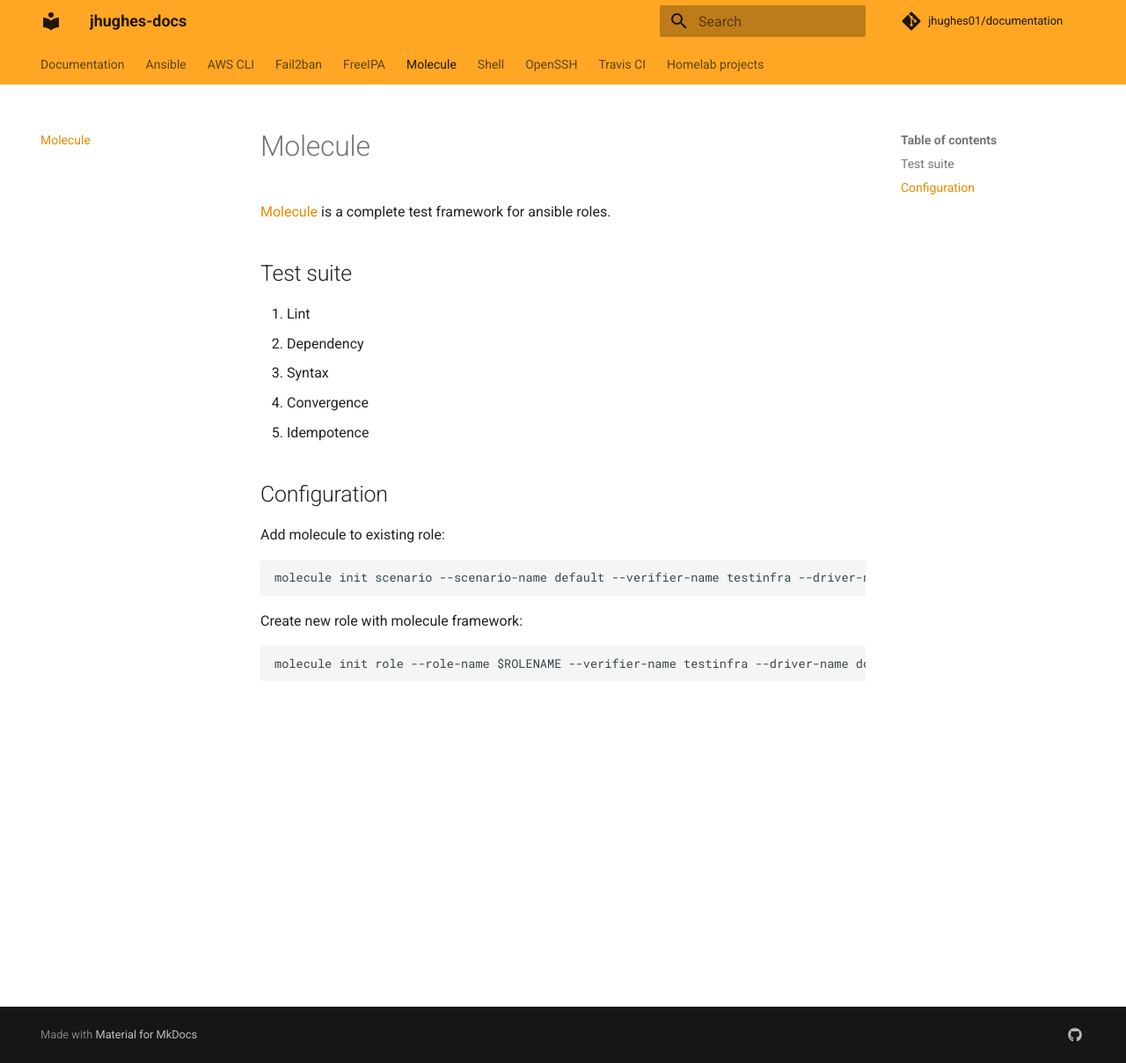
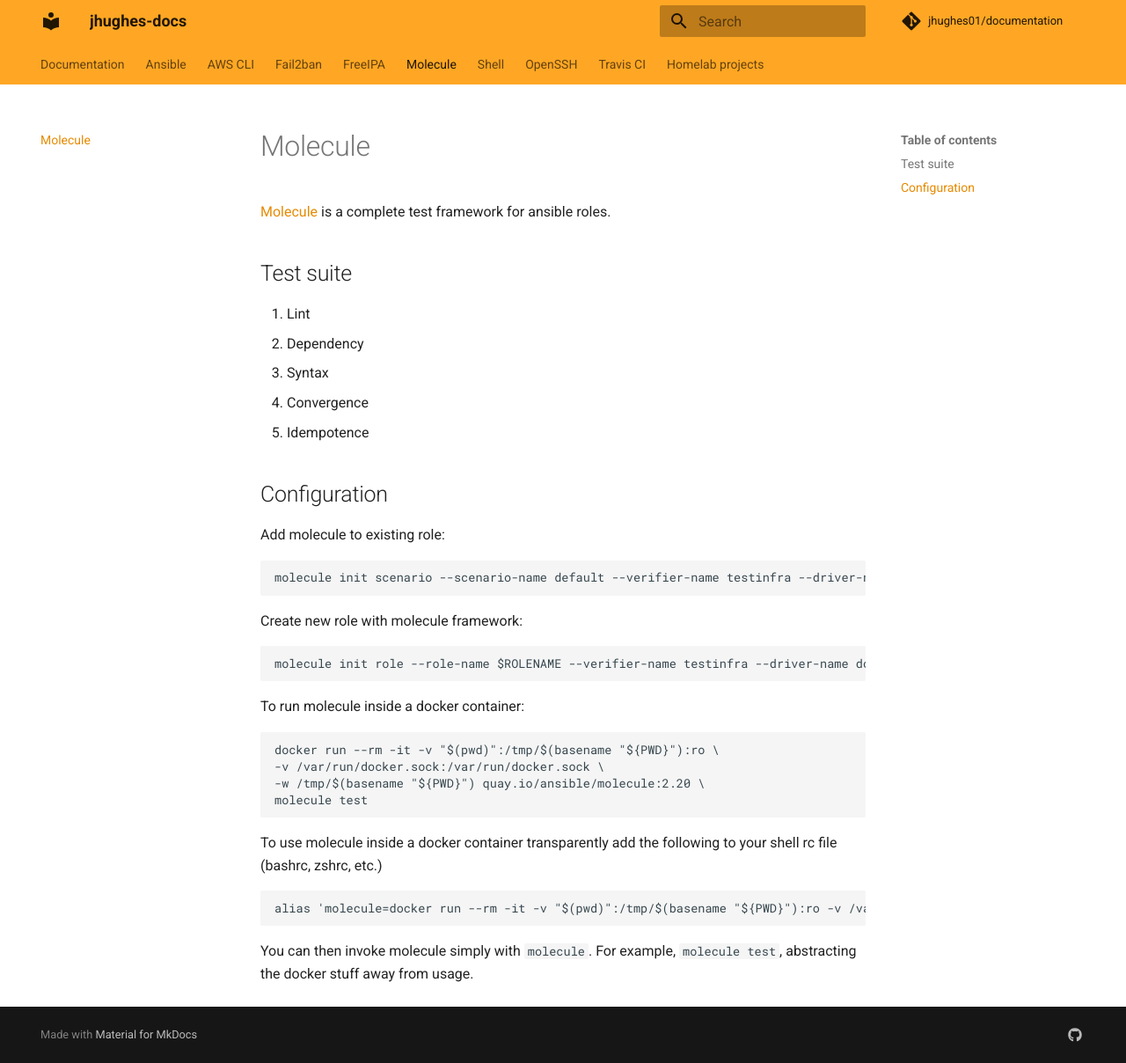
Before and after one commit to jackson-hughes/documentation, an MkDocs documentation site: the page built from docs/molecule.md, in a window 1280 px wide and 1208 px high. Shown: the whole window at 88% size. Built offline with MkDocs 1.6.1 and Material for MkDocs 9.7.7, drawn with Linux system fonts in a browser that asks for light colours; comment, search, counter and statistics services are not loaded.

Commit message:
Update molecule to include docker usage

````diff
--- a/docs/molecule.md
+++ b/docs/molecule.md
@@ -23,3 +23,20 @@ Create new role with molecule framework:
 ```
 molecule init role --role-name $ROLENAME --verifier-name testinfra --driver-name docker
 ```
+
+To run molecule inside a docker container:
+
+```
+docker run --rm -it -v "$(pwd)":/tmp/$(basename "${PWD}"):ro \
+-v /var/run/docker.sock:/var/run/docker.sock \
+-w /tmp/$(basename "${PWD}") quay.io/ansible/molecule:2.20 \
+molecule test
+```
+
+To use molecule inside a docker container transparently add the following to your shell rc file (bashrc, zshrc, etc.)
+
+```
+alias 'molecule=docker run --rm -it -v "$(pwd)":/tmp/$(basename "${PWD}"):ro -v /var/run/docker.sock:/var/run/docker.sock -w /tmp/$(basename "${PWD}") quay.io/ansible/molecule:2.20 molecule'
+```
+
+You can then invoke molecule simply with `molecule`. For example, `molecule test`, abstracting the docker stuff away from usage.
````
